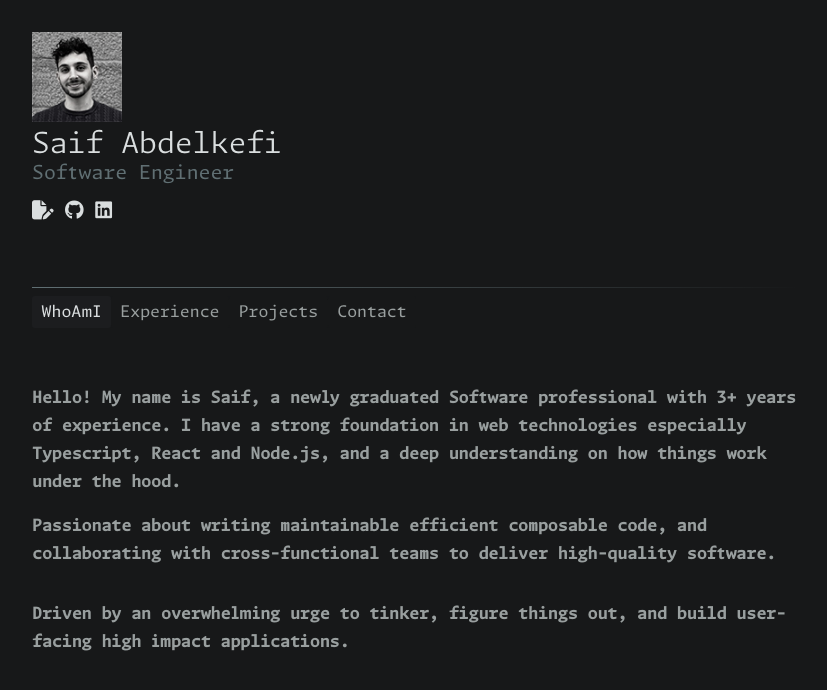
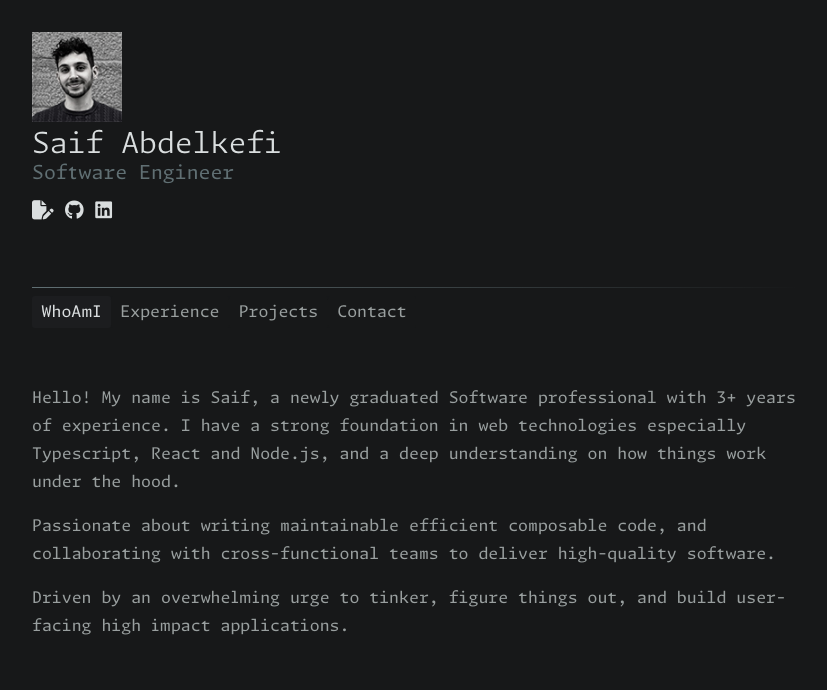
Before and after one commit to SaifAbdkf/personal-website, a React (Vite) app in the folder saif-website/: page / in a window 1280 px wide. Shown: the top 690 px of the page, without its empty margins (224-1051 px from the left). Built offline with nearby package versions, Linux system fonts and the light colour scheme.

Commit message:
animation fix

```diff
--- a/saif-website/src/Contact.module.css
+++ b/saif-website/src/Contact.module.css
@@ -5,25 +5,7 @@
     color: var(--text-color);
   }
 }
-.email{
+.email {
   font-weight: bold;
   display: inline-block;
-  animation: jump 0.5s ease-in-out forwards; /* Apply jump animation for 3 seconds */
-}@keyframes jump {
-  0% {
-    transform: translateY(0);
-  }
-  25% {
-    transform: translateY(-10px); /* Move up */
-  }
-  50% {
-    transform: translateY(0); /* Go back to the original position */
-  }
-  75% {
-    transform: translateY(10); /* Go back to the original position */
-  }
-
-  100% {
-    transform: translateY(0);
-  }
 }
--- a/saif-website/src/Contact.tsx
+++ b/saif-website/src/Contact.tsx
@@ -2,7 +2,7 @@ import styles from "./Contact.module.css";
 
 export default function Contact() {
   return (
-    <div className={styles.contactContainer}>
+    <div className={`${styles.contactContainer} jumpAnimation`}>
       <p className={styles.paragraph}>
         Let's work on something together, you can reach me on my email
         <span className={styles.email}> hello@saifabdelkefi.com</span>
--- a/saif-website/src/Experience.tsx
+++ b/saif-website/src/Experience.tsx
@@ -2,7 +2,7 @@ import "./Experience.css";
 
 export default function Experience() {
   return (
-    <div className={"listContainer jumpAnimationOfIntro"}>
+    <div className={"listContainer jumpAnimation"}>
       <ul>
         <li>
           <div>
--- a/saif-website/src/Home.css
+++ b/saif-website/src/Home.css
@@ -4,23 +4,3 @@
     line-height: 1.75rem;
   }
 }
-
-.jumpAnimationOfIntro {
-  font-weight: bold;
-  display: inline-block;
-  animation: jump 0.3s ease-in-out forwards; /* Apply jump animation for 3 seconds */
-}
-
-@keyframes jump {
-  0% {
-    transform: translateY(5px);
-  }
-
-  50% {
-    transform: translateY(-3px); /* Move up */
-  }
-
-  100% {
-    transform: translateY(0);
-  }
-}
--- a/saif-website/src/Home.tsx
+++ b/saif-website/src/Home.tsx
@@ -2,18 +2,18 @@ import "./Home.css";
 
 export default function Home() {
   return (
-    <div className={"paragraphsContainer"}>
-      <p className="jumpAnimationOfIntro">
+    <div className={"paragraphsContainer jumpAnimation"}>
+      <p>
         Hello! My name is Saif, a newly graduated Software professional with 3+
         years of experience. I have a strong foundation in web technologies
         especially Typescript, React and Node.js, and a deep understanding on
         how things work under the hood.
-        <p className="jumpAnimationOfIntro">
+        <p>
           Passionate about writing maintainable efficient composable code, and
           collaborating with cross-functional teams to deliver high-quality
           software.
         </p>
-        <p className="jumpAnimationOfIntro">
+        <p>
           Driven by an overwhelming urge to tinker, figure things out, and build
           user-facing high impact applications.
         </p>
--- a/saif-website/src/Projects.module.css
+++ b/saif-website/src/Projects.module.css
@@ -11,26 +11,6 @@ li {
   color: var(--text-color);
   margin: 0px;
   font-weight: 400;
-  animation: jump 0.5s ease-in-out forwards; /* Apply jump animation for 0.5 seconds */
-}
-
-@keyframes jump {
-  0% {
-    transform: translateY(0);
-  }
-  25% {
-    transform: translateY(-10px); /* Move up */
-  }
-  50% {
-    transform: translateY(0); /* Go back to the original position */
-  }
-  75% {
-    transform: translateY(10); /* Go back to the original position */
-  }
-
-  100% {
-    transform: translateY(0);
-  }
 }
 
 a {
--- a/saif-website/src/Projects.tsx
+++ b/saif-website/src/Projects.tsx
@@ -1,9 +1,8 @@
 import styles from "./Projects.module.css";
-
 
 export default function Project() {
   return (
-    <div className={"listContainer"}>
+    <div className={"listContainer jumpAnimation"}>
       <ul>
         <li>
           <a
@@ -12,7 +11,7 @@ export default function Project() {
           >
             <div>
               <h2 className={styles.projectTitle}>World Cup 2022 predictor</h2>
-              <p className=".jumpAnimationOfIntro">
+              <p>
                 An SVM model trained on a historical game results and FIFA video
                 game team ratings, running in the backend of a Django
                 application
@@ -51,8 +50,6 @@ export default function Project() {
           </a>
         </li>
       </ul>
-
-
     </div>
   );
 }
--- a/saif-website/src/index.css
+++ b/saif-website/src/index.css
@@ -37,3 +37,22 @@ body {
     font-size: 81.25%; /* 13px */
   }
 }
+
+.jumpAnimation {
+  display: inline-block;
+  animation: jump 0.3s ease-in-out forwards; /* Apply jump animation for 3 seconds */
+}
+
+@keyframes jump {
+  0% {
+    transform: translateY(5px);
+  }
+
+  50% {
+    transform: translateY(-3px); /* Move up */
+  }
+
+  100% {
+    transform: translateY(0);
+  }
+}
```
